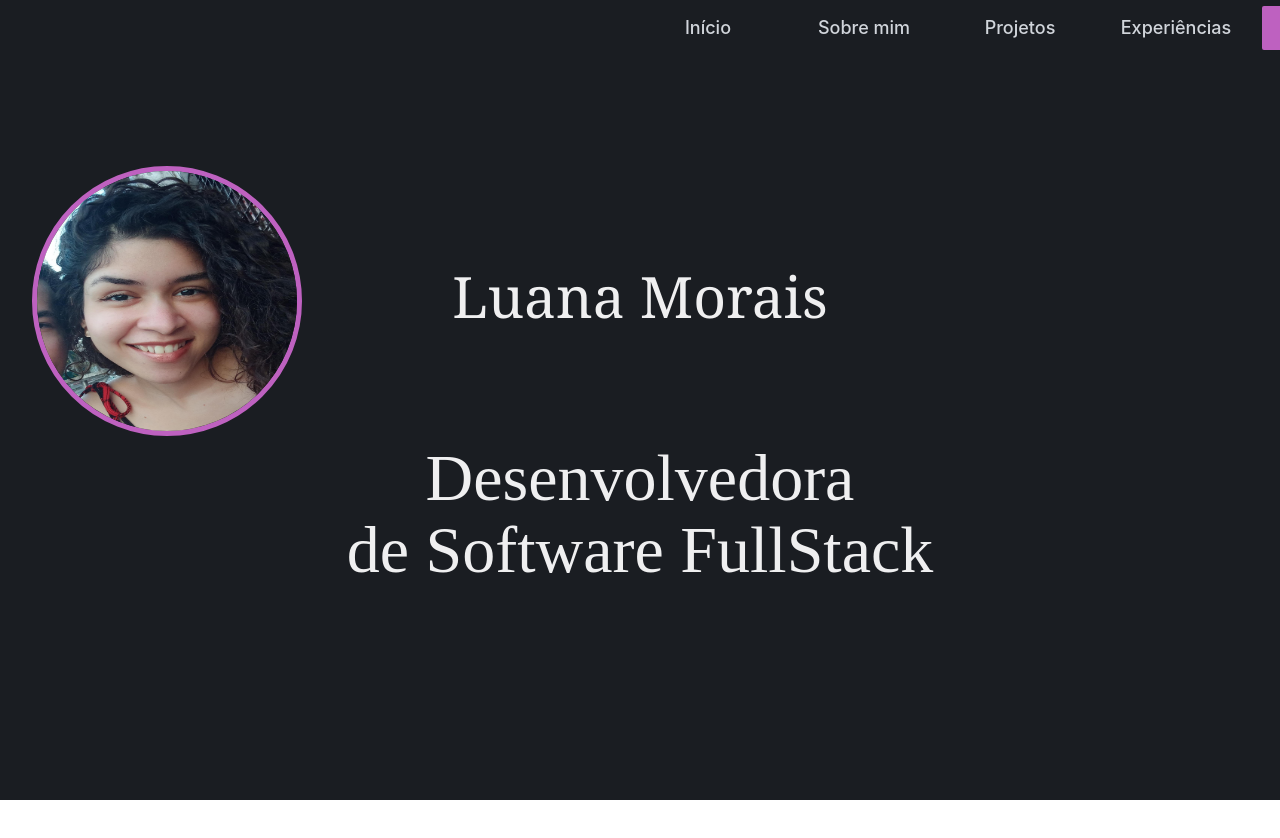
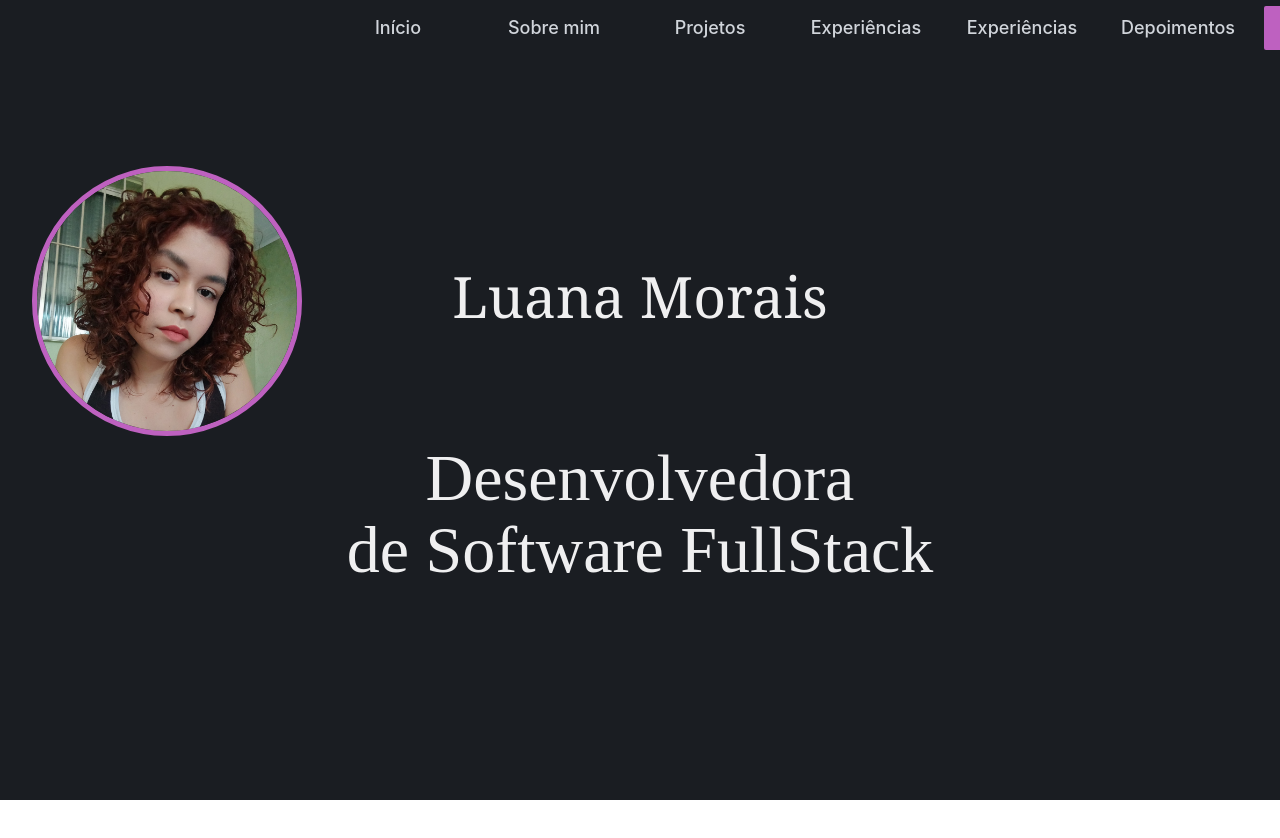
Before and after one commit to luanamoraisf/-portfolio-luana, a Vue app: page / in a window 1280 px wide. Shown: the top 838 px of the page. Built offline with nearby package versions, Linux system fonts and the light colour scheme.

Commit message:
add depoimentos, change avatar, starting aboutme screen, adjustments navbar

```diff
--- a/src/App.vue
+++ b/src/App.vue
@@ -1,11 +1,13 @@
 <script setup>
 import StartScreen from './components/StartScreen.vue'
 import NavBar from './components/NavBar.vue';
+import AboutMe from './components/AboutMe.vue';
 </script>
 
 <template>
   <NavBar />
-    <StartScreen />
+  <StartScreen />
+  <AboutMe/>
 </template>
 
 <style>
--- /dev/null
+++ b/src/components/AboutMe.vue
@@ -0,0 +1,19 @@
+<template>
+    <div id="line-education"></div>
+    <div id="line-professional"></div>
+    <div id="line-horizontal"></div>
+</template>
+
+<script>
+export default {
+
+}
+</script>
+
+<style>
+/* #line-education{
+    height: 360px;
+    border-left: 2px solid;
+
+} */
+</style>
--- a/src/components/NavBar.vue
+++ b/src/components/NavBar.vue
@@ -1,7 +1,7 @@
 <template>
     <Disclosure as="nav" class="bg-gray-1000" style="margin-top: -17%; padding-bottom: 100%;" v-slot="{ open }">
       <div class="mx-auto max-w-7xl px-2 lg:px-6 lg:px-8">
-        <div class="relative flex h-16 justify-between ml-80" style="padding-left: 230px;">
+        <div class="relative flex h-16 justify-between ml-60">
           <div class="absolute inset-y-0 left-0 flex items-center lg:hidden">
             <!-- Mobile menu button-->
             <DisclosureButton class="relative inline-flex items-center justify-center rounded-md p-2 text-gray-400 hover:bg-gray-700 hover:text-white focus:outline-none focus:ring-2 focus:ring-inset focus:ring-white">
@@ -38,6 +38,8 @@
     { name: 'Sobre mim', href: '#', current: false },
     { name: 'Projetos', href: '#', current: false },
     { name: 'Experiências', href: '#', current: false },
+    { name: 'Experiências', href: '#', current: false },
+    { name: 'Depoimentos', href: '#', current: false },
     { name: 'Contatos', href: '#', current: true },
 
   ]
--- a/src/components/StartScreen.vue
+++ b/src/components/StartScreen.vue
@@ -1,6 +1,6 @@
 <template>
     <div class="data">
-        <img src="/src/assets/portfolio.jpg" class="avatar" />
+        <img src="/src/assets/avatar.jpg" class="avatar" />
         <h1 id="name">Luana Morais</h1>
         <h1 class="career">Desenvolvedora</h1>
         <h1 class="career">de Software FullStack</h1>
```
Also changed, not shown: src/assets/avatar.jpg (added), src/assets/portfolio.jpg (deleted).
